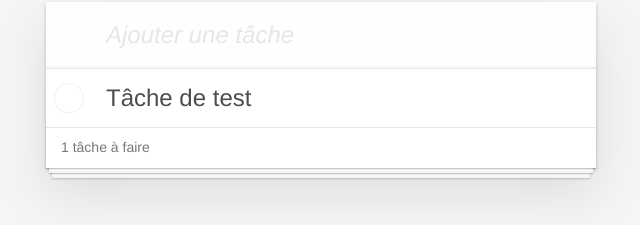
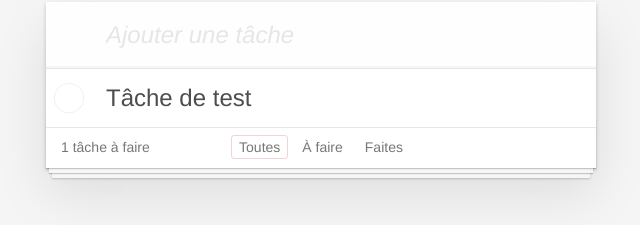
Before and after one commit to UlrichHP/todos, a Vue app: page / in a window 1280 px wide. Shown: the part 128-353 px from the top of the page, without its empty margins (319-959 px from the left). Built offline with nearby package versions, Linux system fonts and the light colour scheme.

Commit message:
feat: filter todos

```diff
--- a/src/components/Todos.vue
+++ b/src/components/Todos.vue
@@ -6,7 +6,7 @@
         </header>
         <div class="main">
             <ul class="todo-list">
-                <li class="todo" v-for="todo in todos" :key="todo" :class="{completed: todo.completed}">
+                <li class="todo" v-for="todo in filteredTodos" :key="todo.name" :class="{completed: todo.completed}">
                     <div class="view">
                         <input type="checkbox" v-model="todo.completed" class="toggle">
                         <label>{{ todo.name }}</label>
@@ -15,7 +15,12 @@
             </ul>
         </div>
         <footer class="footer">
-            <span class="todo-count"><strong>{{ remaining }}</strong> tâche<span v-if="remaining >= 2">s</span> à faire</span>
+            <span class="todo-count"><strong>{{ remaining }}</strong> tâche<span v-if="remaining === 0 || remaining >= 2">s</span> à faire</span>
+            <ul class="filters">
+                <li><a href="#" :class="{selected: filter === 'all'}" @click.prevent="filter = 'all'">Toutes</a></li>
+                <li><a href="#" :class="{selected: filter === 'todo'}" @click.prevent="filter = 'todo'">À faire</a></li>
+                <li><a href="#" :class="{selected: filter === 'done'}" @click.prevent="filter = 'done'">Faites</a></li>
+            </ul>
         </footer>
     </section>
 </template>
@@ -28,7 +33,8 @@
                     name: 'Tâche de test',
                     completed: false
                 }],
-                newTodo: ''
+                newTodo: '',
+                filter: 'all'
             }
         },
         methods: {
@@ -43,6 +49,14 @@
         computed: {
             remaining () {
                 return this.todos.filter(todo => !todo.completed).length
+            },
+            filteredTodos () {
+                if (this.filter === 'todo') {
+                    return this.todos.filter(todo => !todo.completed)
+                } else if (this.filter === 'done') {
+                    return this.todos.filter(todo => todo.completed)
+                }
+                return this.todos
             }
         }
     }
```
